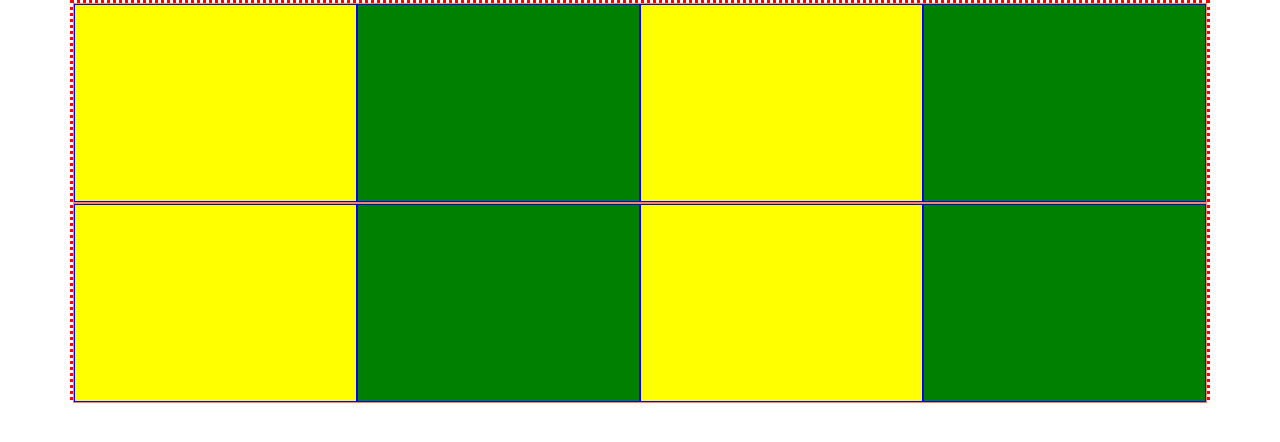
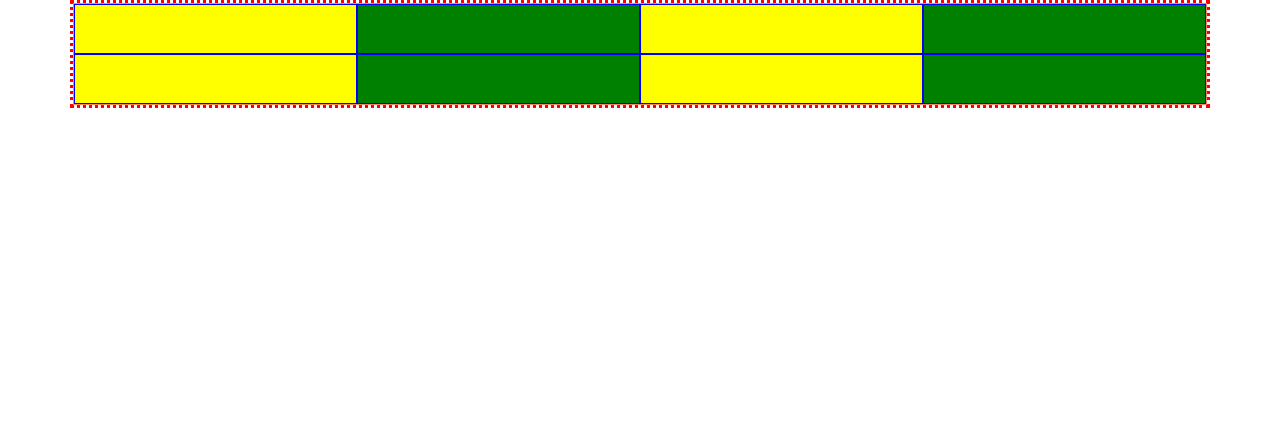
Before and after one commit to Viniiirj/Bootstrap5, a plain HTML site: page Tarefas/tarefa1.html in a window 1280 px wide. Drawn offline with nearby package versions, Linux system fonts and the light colour scheme.

Commit message:
correção tarefa

```diff
--- a/Tarefas/style1.css
+++ b/Tarefas/style1.css
@@ -6,16 +6,15 @@
 
 .container {
   border: 3px dotted red;
-  height: 400px;
 }
 
 .row {
   border: 1px solid salmon;
-  height: 200px;
 }
 
-.col-3 {
+.col {
   border: 1px solid blue;
+  height: 50px;
   padding: 10px;
 }
 
--- a/Tarefas/tarefa1.html
+++ b/Tarefas/tarefa1.html
@@ -15,16 +15,14 @@
   <body>
     <div class="container">
       <div class="row row-cols-4">
-        <div class="col-3 impar"></div>
-        <div class="col-3 par"></div>
-        <div class="col-3 impar"></div>
-        <div class="col-3 par"></div>
-      </div>
-      <div class="row row-cols-4">
-        <div class="col-3 impar"></div>
-        <div class="col-3 par"></div>
-        <div class="col-3 impar"></div>
-        <div class="col-3 par"></div>
+        <div class="col impar"></div>
+        <div class="col par"></div>
+        <div class="col impar"></div>
+        <div class="col par"></div>
+        <div class="col impar"></div>
+        <div class="col par"></div>
+        <div class="col impar"></div>
+        <div class="col par"></div>
       </div>
     </div>
   </body>
```
